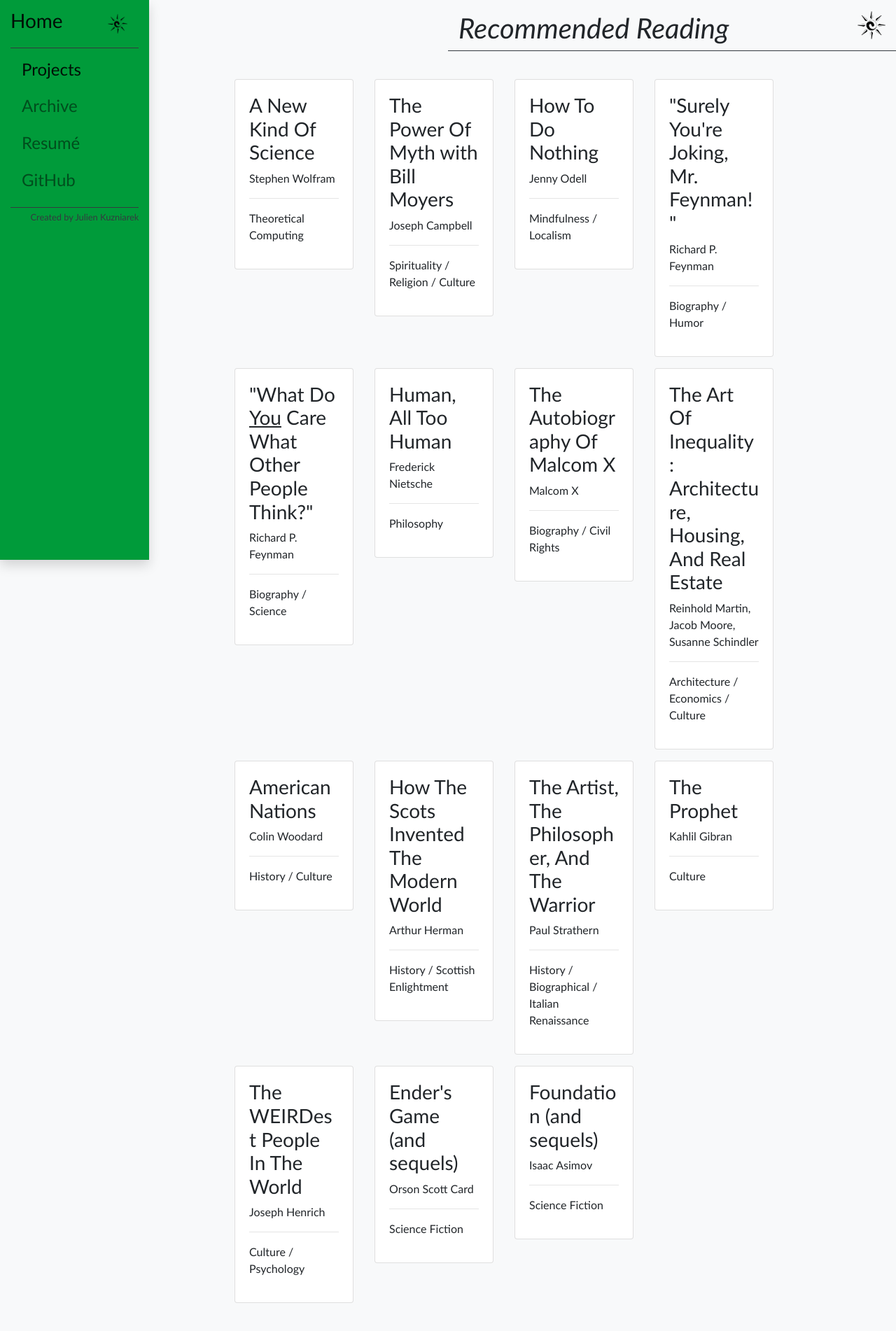
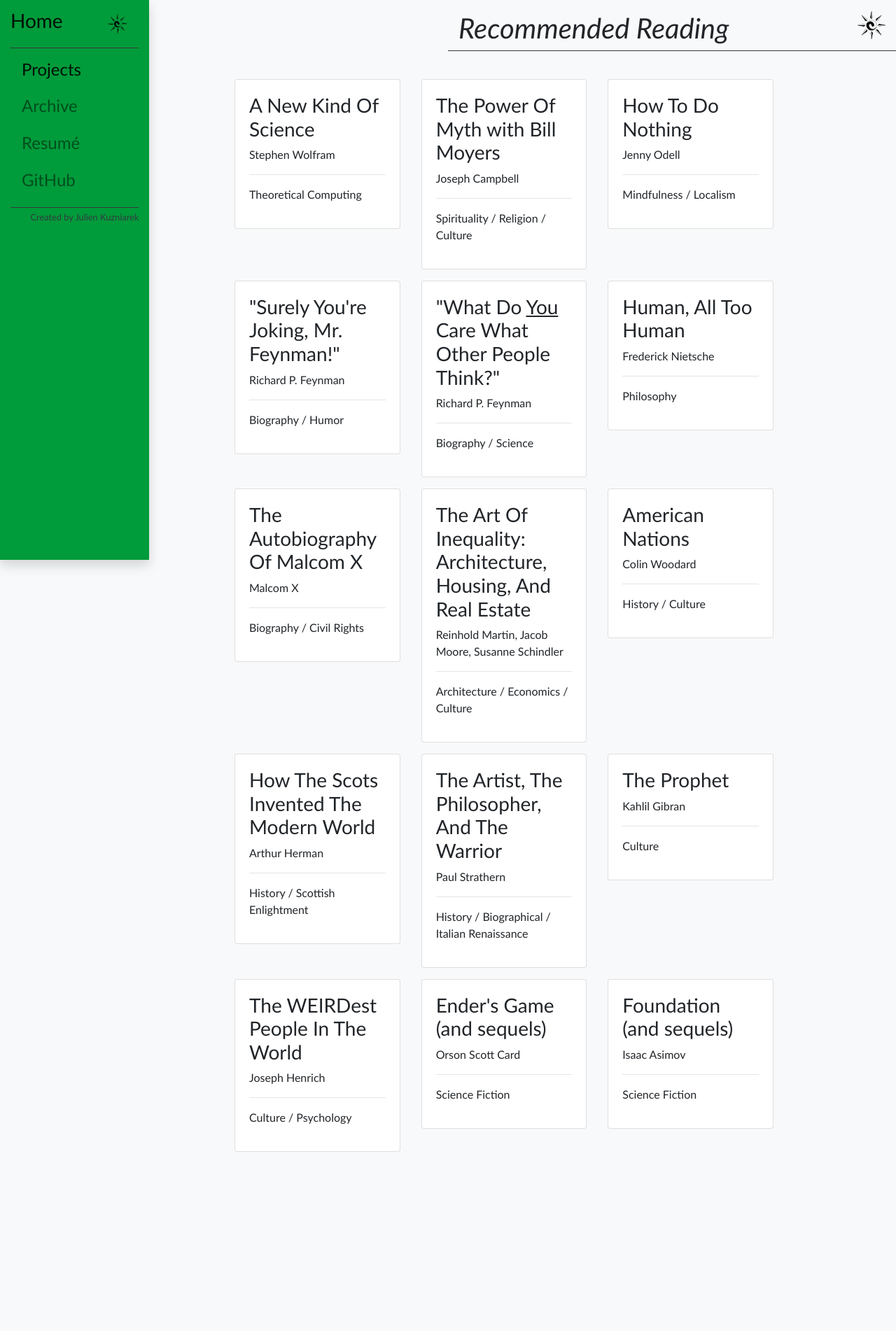
Before and after one commit to jkuzniarek/website-php, a PHP site: page /projects/reading/main.php in a window 1280 px wide. Shown: the whole page at 70% size. After the commit the page ends 1646 px from the top, so only its background shows below. Run offline with PHP 8.4, Linux system fonts and the light colour scheme; data comes from the database, SQL or seed files in the repository.

Commit message:
updated formatting

```diff
--- a/projects/reading/main.php
+++ b/projects/reading/main.php
@@ -15,7 +15,7 @@ include $sRoot.'templates/sidebar.php';
   <div class="col-lg-10">
     <div class="row">
 
-      <div class="col-md-3 mb-3">
+      <div class="col-md-4 mb-3">
         <div class="card">
           <div class="card-body">
             <h3>A New Kind Of Science</h3>
@@ -24,7 +24,7 @@ include $sRoot.'templates/sidebar.php';
         </div>
       </div>
 
-      <div class="col-md-3 mb-3">
+      <div class="col-md-4 mb-3">
         <div class="card">
           <div class="card-body">
             <h3>The Power Of Myth with Bill Moyers</h3>
@@ -33,7 +33,7 @@ include $sRoot.'templates/sidebar.php';
         </div>
       </div>
 
-      <div class="col-md-3 mb-3">
+      <div class="col-md-4 mb-3">
         <div class="card">
           <div class="card-body">
             <h3>How To Do Nothing</h3>
@@ -42,7 +42,7 @@ include $sRoot.'templates/sidebar.php';
         </div>
       </div>
 
-      <div class="col-md-3 mb-3">
+      <div class="col-md-4 mb-3">
         <div class="card">
           <div class="card-body">
             <h3>"Surely You're Joking, Mr. Feynman!"</h3>
@@ -51,7 +51,7 @@ include $sRoot.'templates/sidebar.php';
         </div>
       </div>
 
-      <div class="col-md-3 mb-3">
+      <div class="col-md-4 mb-3">
         <div class="card">
           <div class="card-body">
             <h3>"What Do <span style="text-decoration: underline;">You</span> Care What Other People Think?"</h3>
@@ -60,7 +60,7 @@ include $sRoot.'templates/sidebar.php';
         </div>
       </div>
 
-      <div class="col-md-3 mb-3">
+      <div class="col-md-4 mb-3">
         <div class="card">
           <div class="card-body">
             <h3>Human, All Too Human</h3>
@@ -69,7 +69,7 @@ include $sRoot.'templates/sidebar.php';
         </div>
       </div>
 
-      <div class="col-md-3 mb-3">
+      <div class="col-md-4 mb-3">
         <div class="card">
           <div class="card-body">
             <h3>The Autobiography Of Malcom X</h3>
@@ -78,7 +78,7 @@ include $sRoot.'templates/sidebar.php';
         </div>
       </div>
 
-      <div class="col-md-3 mb-3">
+      <div class="col-md-4 mb-3">
         <div class="card">
           <div class="card-body">
             <h3>The Art Of Inequality: Architecture, Housing, And Real Estate</h3>
@@ -87,7 +87,7 @@ include $sRoot.'templates/sidebar.php';
         </div>
       </div>
 
-      <div class="col-md-3 mb-3">
+      <div class="col-md-4 mb-3">
         <div class="card">
           <div class="card-body">
             <h3>American Nations</h3>
@@ -96,7 +96,7 @@ include $sRoot.'templates/sidebar.php';
         </div>
       </div>
 
-      <div class="col-md-3 mb-3">
+      <div class="col-md-4 mb-3">
         <div class="card">
           <div class="card-body">
             <h3>How The Scots Invented The Modern World</h3>
@@ -105,7 +105,7 @@ include $sRoot.'templates/sidebar.php';
         </div>
       </div>
 
-      <div class="col-md-3 mb-3">
+      <div class="col-md-4 mb-3">
         <div class="card">
           <div class="card-body">
             <h3>The Artist, The Philosopher, And The Warrior</h3>
@@ -114,7 +114,7 @@ include $sRoot.'templates/sidebar.php';
         </div>
       </div>
 
-      <div class="col-md-3 mb-3">
+      <div class="col-md-4 mb-3">
         <div class="card">
           <div class="card-body">
             <h3>The Prophet</h3>
@@ -123,7 +123,7 @@ include $sRoot.'templates/sidebar.php';
         </div>
       </div>
 
-      <div class="col-md-3 mb-3">
+      <div class="col-md-4 mb-3">
         <div class="card">
           <div class="card-body">
             <h3>The WEIRDest People In The World</h3>
@@ -132,7 +132,7 @@ include $sRoot.'templates/sidebar.php';
         </div>
       </div>
 
-      <div class="col-md-3 mb-3">
+      <div class="col-md-4 mb-3">
         <div class="card">
           <div class="card-body">
             <h3>Ender's Game (and sequels)</h3>
@@ -141,7 +141,7 @@ include $sRoot.'templates/sidebar.php';
         </div>
       </div>
 
-      <div class="col-md-3 mb-3">
+      <div class="col-md-4 mb-3">
         <div class="card">
           <div class="card-body">
             <h3>Foundation (and sequels)</h3>
```
